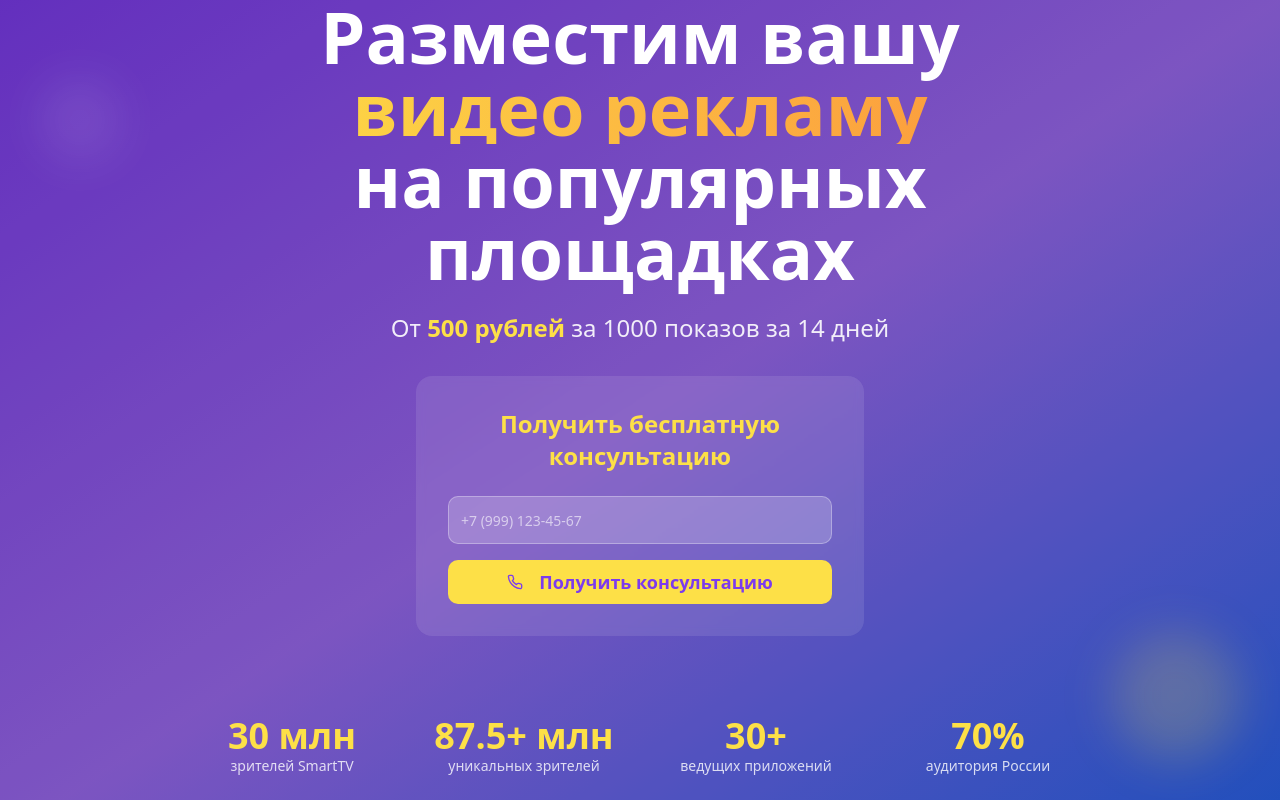
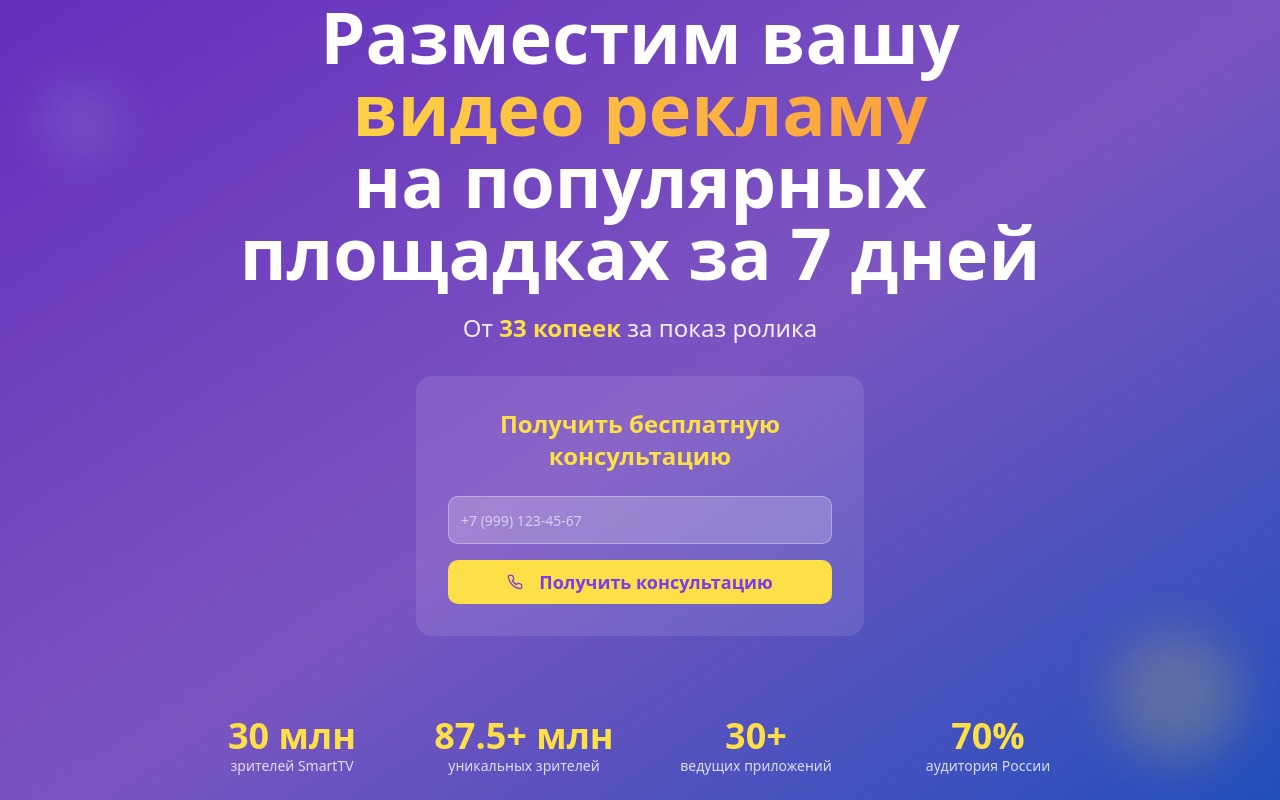
Before and after one commit to ny1988-byte/project-web-now, a React (Vite) app: page / in a window 1280 px wide. Shown: the top 800 px of the page. Built offline with nearby package versions, Linux system fonts and the light colour scheme.

Commit message:
Manual edit: src/components/HeroSection.tsx
Edited UI in Lovable

```diff
--- a/src/components/HeroSection.tsx
+++ b/src/components/HeroSection.tsx
@@ -37,11 +37,11 @@ const HeroSection = () => {
             <span className="block bg-gradient-to-r from-yellow-300 to-orange-400 bg-clip-text text-transparent">
               видео рекламу
             </span>
-            на популярных площадках
+            на популярных площадках за 7 дней
           </h1>
 
           <p className="text-xl md:text-2xl mb-8 text-white/90 max-w-3xl mx-auto">
-            От <span className="font-bold text-yellow-300">500 рублей</span> за 1000 показов за 14 дней
+            От <span className="font-bold text-yellow-300">33 копеек</span> за показ ролика
           </p>
 
           <div className="max-w-md mx-auto mb-20">
```
